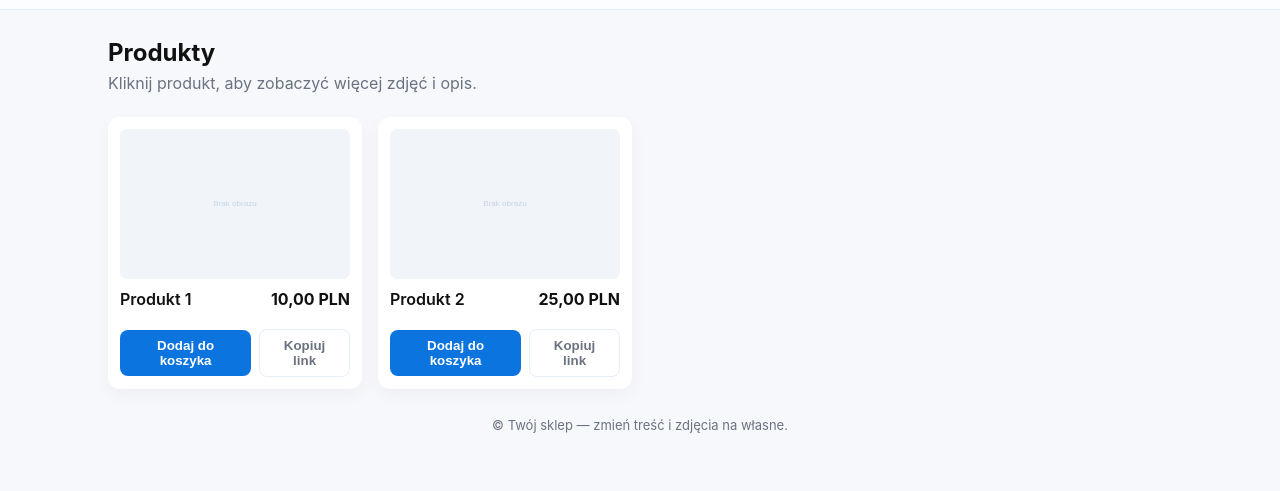
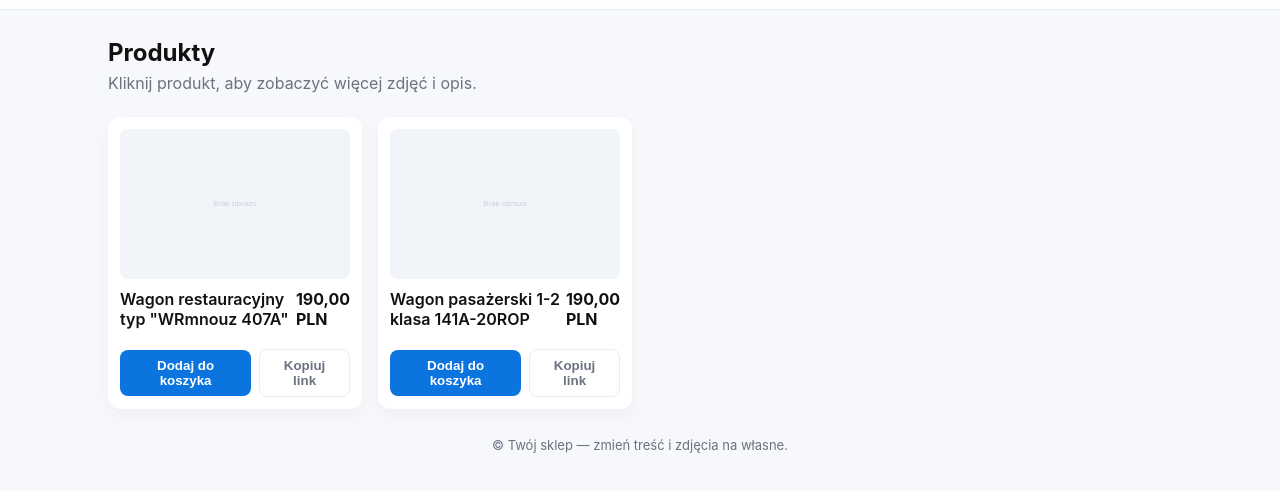
Before and after one commit to FranQ213/FraniuModels, a plain HTML site: page index.html in a window 1280 px wide. Shown: the part 55-546 px from the top of the page. Drawn offline with Linux system fonts and the light colour scheme.

Commit message:
Update index.html

```diff
--- a/index.html
+++ b/index.html
@@ -122,8 +122,8 @@
     // ===== USTAWIENIA =====
     const STORE_CHECKOUT_LINK = '';
     const PRODUCTS = [
-      { id: 'p1', name: 'Produkt 1', price: 1000, priceText: '10,00 PLN', images: ['img/p1-1.jpg','img/p1-2.jpg'], img: 'img/p1-1.jpg', description: 'Szczegółowy opis Produktu 1. Tutaj możesz dodać więcej informacji o cechach, wymiarach, składzie.', paylink: 'https://example.com/pay/product1' },
-      { id: 'p2', name: 'Produkt 2', price: 2500, priceText: '25,00 PLN', images: ['img/p2-1.jpg','img/p2-2.jpg','img/p2-3.jpg'], img: 'img/p2-1.jpg', description: 'Szczegółowy opis Produktu 2 — świetny wybór!', paylink: 'https://example.com/pay/product2' }
+      { id: 'p1', name: 'Wagon restauracyjny typ "WRmnouz 407A"', price: 190, priceText: '190,00 PLN', images: ['img/p1-1.jpg','img/p1-2.jpg'], img: 'img/p1-1.jpg', description: 'Szczegółowy opis Produktu 1. Tutaj możesz dodać więcej informacji o cechach, wymiarach, składzie.', paylink: 'https://example.com/pay/product1' },
+      { id: 'p2', name: 'Wagon pasażerski 1-2 klasa 141A-20ROP', price: 190, priceText: '190,00 PLN', images: ['img/p2-1.jpg','img/p2-2.jpg','img/p2-3.jpg'], img: 'img/p2-1.jpg', description: 'Szczegółowy opis Produktu 2 — świetny wybór!', paylink: 'https://example.com/pay/product2' }
     ];
     // =======================
 
```
